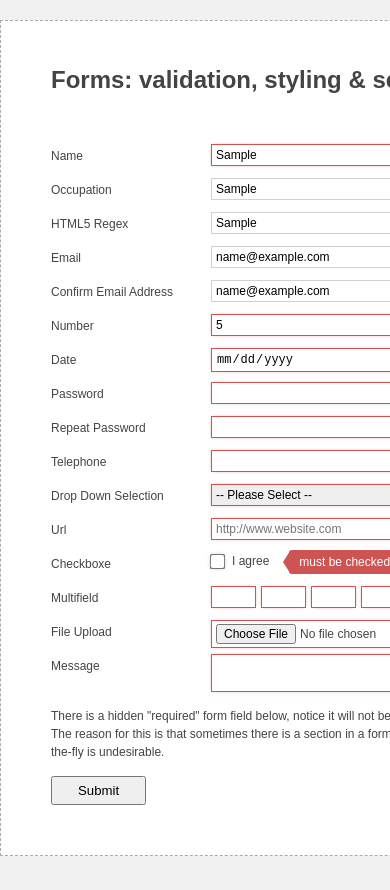
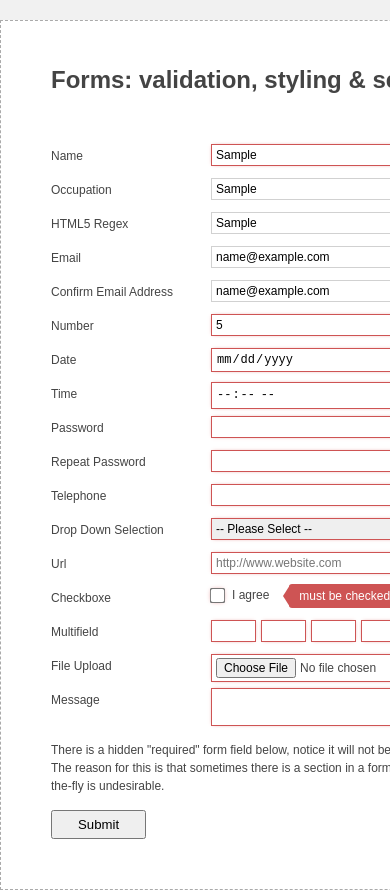
Before and after one commit to yairEO/validator, a plain HTML site: page index.html in a window 390 px wide. Both pictures are taken after typing "Sample", "Sample", "Sample", "name@example.com", "name@example.com", "5" into the empty fields and a click on the button "Submit". Shown: the top 890 px of the page. Before the commit the page ends 864 px from the top, so only its background shows below. Drawn offline with nearby package versions, Linux system fonts and the light colour scheme.

Commit message:
Major changes. - Does not rely on jQuery any longer - fixes #24 (added "time" type support) - bumped to 3.0.0

```diff
--- a/fv.css
+++ b/fv.css
@@ -101,7 +101,7 @@
 
 	.bad input,
 	.bad select,
-	.bad textarea{ border:1px solid #CE5454; box-shadow:0 0 4px -2px #CE5454; position:relative; left:0; -moz-animation:.7s 1 shake linear; -webkit-animation:0.7s 1 shake linear; }
+	.bad textarea{ border:1px solid #CE5454; box-shadow:0 0 4px -2px #CE5454; position:relative; left:0; -moz-animation:.4s 1 shake ease; -webkit-animation:0.4s 1 shake ease; }
 
 
 /* mode2 - where the label's text is above the field and not next to it
--- a/index.html
+++ b/index.html
@@ -16,10 +16,10 @@
 	<a class='btn github' href='https://github.com/yairEO/validator'>Github</a>
 	<div id='wrap'>
 		<div class='options'>
-			<label>
+		<!-- 	<label>
 				<input type='checkbox' id='vfields' />
 				Vertical orientation
-			</label>
+			</label> -->
 			<label>
 				<input type='checkbox' id='alerts' />
 				Disable alerts
@@ -103,6 +103,19 @@
 					</div>
 					<div class="field">
 						<label>
+							<span>Time</span>
+							<input class='time' type="time" name="time" required='required'>
+							<div class='tooltip help'>
+							<span>?</span>
+							<div class='content'>
+								<b></b>
+								<p>Format should be: XX:XX</p>
+							</div>
+						</div>
+						</label>
+					</div>
+					<div class="field">
+						<label>
 							<span>Password</span>
 							<input type="password" name="password" data-validate-length="6,8" required='required'>
 						</label>
@@ -136,7 +149,7 @@
 					<div class="field">
 						<label>
 							<span>Drop down selection</span>
-							<select class="required" name="dropdown">
+							<select required name="dropdown">
 								<option value="">-- please select --</option>
 								<option value="o1">Option 1</option>
 								<option value="o2">Option 2</option>
@@ -216,42 +229,48 @@
     <script src="validator.js"></script>
 	<script>
 		// initialize the validator
-		var validator = new FormValidator();
+		var validator = new FormValidator(),
+			$form = $('form');
 
-		// validate a field on "blur" event, a 'select' on 'change' event & a '.reuired' classed multifield on 'keyup':
-		$('form')
-			.on('blur', 'input[required], input.optional, select.required', function(){
-				validator.checkField.call(validator, this)
-			})
-			.on('change', 'select.required', function(){
-				validator.checkField.call(validator, this)
-			})
-			.on('keypress', 'input[required][pattern]', function(){
-				validator.checkField.call(validator, this)
-			})
 
-		$('.multi.required')
-			.on('keyup blur', 'input', function(){
-				validator.checkField.call( validator, $(this).siblings('[required]')[0] );
-			});
+		document.forms[0].addEventListener('blur', function(e){
+			validator.checkField.call(validator, e.target)
+		}, true);
+
+		document.forms[0].addEventListener('input', function(e){
+			validator.checkField.call(validator, e.target);
+		}, true);
+
+		document.forms[0].addEventListener('change', function(e){
+			validator.checkField.call(validator, e.target)
+		}, true);
+
+		document.forms[0].onsubmit = function(e){
+			var submit = true,
+				validatorResult = validator.checkAll(this);
+
+			console.log(validatorResult);
+			return !!validatorResult.valid;
+		};
+
+
+		// $('.multi.required')
+		// 	.on('keyup blur', 'input', function(){
+		// 		var field = validator.checkField.call( validator, this)
+		// 		.siblings('[required]')[0] );
+		// 	});
 
 		// bind the validation to the form submit event
 		//$('#send').click('submit');//.prop('disabled', true);
 
-		$('form').submit(function(e){
-			var submit = true,
-				validatorResult = validator.checkAll(this);
-
-			return !!validatorResult.valid;
-		});
 
 		/* FOR DEMO ONLY */
-		$('#vfields').change(function(){
-			$('form').toggleClass('mode2');
-		}).prop('checked',false);
+		// $('#vfields').change(function(){
+		// 	$('form').toggleClass('mode2');
+		// }).prop('checked',false);
 
 		$('#alerts').change(function(){
-			validator.defaults.alerts = (this.checked) ? false : true;
+			validator.settings.alerts = (this.checked) ? false : true;
 			if( this.checked )
 				$('form .alert').remove();
 		}).prop('checked',false);
--- a/validator.js
+++ b/validator.js
@@ -1,17 +1,15 @@
 /*
-    Validator v2.0.3
+    Validator v3.0.0
     (c) Yair Even Or
     https://github.com/yairEO/validator
-
-    Do not sell this software or use it as part of a package which is sold
 */
 
 
 function FormValidator(texts, settings){
-    if( texts )
-        this.texts = $.extend({}, this.texts, texts);
+    this.data = {}; // holds the form fields' data
 
-    this.settings = $.extend(true, {}, this.defaults, this.settings)
+    this.texts = this.extend({}, this.texts, texts || {});
+    this.settings = this.extend({}, this.defaults, settings || {})
 }
 
 FormValidator.prototype = {
@@ -30,6 +28,7 @@ FormValidator.prototype = {
         email           : 'email address is invalid',
         email_repeat    : 'emails do not match',
         date            : 'invalid date',
+        time            : 'invalid time',
         password_repeat : 'passwords do not match',
         no_match        : 'no match',
         complete        : 'input is not complete'
@@ -58,9 +57,9 @@ FormValidator.prototype = {
     // Tests (per type)
     // each test return "true" when passes and a string of error text otherwise
     tests : {
-        sameAsPlaceholder : function( $field, data ){
-            if( $field.prop('placeholder') )
-                return data.value != $field.prop('placeholder') || this.texts.empty;
+        sameAsPlaceholder : function( field, data ){
+            if( field.getAttribute('placeholder') )
+                return data.value != field.getAttribute('placeholder') || this.texts.empty;
             else
                 return true;
         },
@@ -78,7 +77,7 @@ FormValidator.prototype = {
             return true;
         },
 
-        email : function($field, data){
+        email : function(field, data){
             if ( !this.settings.regex.email.filter.test( data.value ) || data.value.match( this.settings.regex.email.illegalChars ) ){
                 return this.texts.email;
             }
@@ -87,7 +86,8 @@ FormValidator.prototype = {
         },
 
         // a "skip" will skip some of the tests (needed for keydown validation)
-        text : function($field, data){
+        text : function(field, data){
+            var that = this;
             // make sure there are at least X number of words, each at least 2 chars long.
             // for example 'john F kenedy' should be at least 2 words and will pass validation
             if( data.validateWords ){
@@ -96,7 +96,7 @@ FormValidator.prototype = {
                 var wordsLength = function(len){
                     for( var w = words.length; w--; )
                         if( words[w].length < len )
-                            return this.texts.short;
+                            return that.texts.short;
                     return true;
                 };
 
@@ -149,7 +149,7 @@ FormValidator.prototype = {
                     }
                 }
                 catch(err){
-                    console.warn(err, $field[0], 'regex is invalid');
+                    console.warn(err, field, 'regex is invalid');
                     return this.texts.invalid;
                 }
             }
@@ -157,7 +157,7 @@ FormValidator.prototype = {
             return true;
         },
 
-        number : function( $field, data ){
+        number : function( field, data ){
             var a = data.value;
             // if not not a number
             if( isNaN(parseFloat(a)) && !isFinite(a) ){
@@ -182,10 +182,10 @@ FormValidator.prototype = {
         },
 
         // Date is validated in European format (day,month,year)
-        date : function( $field, data ){
+        date : function( field, data ){
             var day, A = data.value.split(/[-./]/g), i;
             // if there is native HTML5 support:
-            if( $field[0].valueAsNumber )
+            if( field.valueAsNumber )
                 return true;
 
             for( i = A.length; i--; ){
@@ -203,7 +203,15 @@ FormValidator.prototype = {
             }
         },
 
-        url : function( $field, data ){
+        time : function( field, data ){
+            var pattern = /^([0-1][0-9]|2[0-3]):[0-5][0-9]$/;
+            if( pattern.test(data.value) )
+                return true;
+            else
+                return this.texts.time;
+        },
+
+        url : function( field, data ){
             // minimalistic URL validation
             if( !this.settings.regex.url.test(data.value) )
                 return this.texts.url;
@@ -211,7 +219,7 @@ FormValidator.prototype = {
             return true;
         },
 
-        hidden : function( $field, data ){
+        hidden : function( field, data ){
             if( data.lengthRange && data.value.length < data.lengthRange[0] )
                 return this.texts.short;
 
@@ -223,12 +231,12 @@ FormValidator.prototype = {
             return true;
         },
 
-        select : function( $field, data ){
+        select : function( field, data ){
             return data.value ? true : this.texts.select;
         },
 
-        checkbox : function( $field, data ){
-            if( $field[0].checked ) return true;
+        checkbox : function( field, data ){
+            if( field.checked ) return true;
 
             return this.texts.checked;
         }
@@ -236,52 +244,58 @@ FormValidator.prototype = {
 
     /**
      * Marks an field as invalid
-     * @param  {jQuery Object} $field
+     * @param  {DOM Object} field
      * @param  {String} text
      * @return {jQuery Object} - The message element for the field
      */
-    mark : function( $field, text ){
-        if( !text || !$field || !$field.length )
+    mark : function( field, text ){
+        if( !text || !field )
             return false;
 
         var that = this;
 
         // check if not already marked as 'bad' and add the 'alert' object.
         // if already is marked as 'bad', then make sure the text is set again because i might change depending on validation
-        var $item = $field.closest('.' + this.settings.classes.item),
-            $alert = $item.find('.'+this.settings.classes.alert),
+        var item = this.closest(field, '.' + this.settings.classes.item),
+            alert = item.querySelector('.'+this.settings.classes.alert),
             warning;
 
         if( this.settings.alerts ){
-            if( $alert.length )
-                $alert.html(text);
+            if( alert )
+                alert.innerHTML = text;
             else{
-                warning = $('<div class="'+ this.settings.classes.alert +'">').html( text );
-                $item.append( warning );
+                warning = '<div class="'+ this.settings.classes.alert +'">' + text + '</div>';
+                item.insertAdjacentHTML('beforeend', warning);
             }
         }
 
-        $item.removeClass(this.settings.classes.bad);
+        item.classList.remove(this.settings.classes.bad);
 
         // a delay so the "alert" could be transitioned via CSS
         setTimeout(function(){
-            $item.addClass( that.settings.classes.bad );
-        }, 0);
+            item.classList.add( that.settings.classes.bad );
+        });
 
         return warning;
     },
 
     /* un-marks invalid fields
     */
-    unmark : function( $field ){
-        if( !$field || !$field.length ){
+    unmark : function( field ){
+        if( !field ){
             console.warn('no "field" argument, null or DOM object not found');
             return false;
         }
 
-        $field.closest('.' + this.settings.classes.item)
-             .removeClass(this.settings.classes.bad)
-             .find('.'+ this.settings.classes.alert).remove();
+        var fieldWrap = this.closest(field, '.' + this.settings.classes.item);
+
+        if( fieldWrap ){
+            var warning = fieldWrap.querySelector('.'+ this.settings.classes.alert);
+            fieldWrap.classList.remove(this.settings.classes.bad);
+        }
+
+        if( warning )
+            warning.parentNode.removeChild(warning);
     },
 
     /**
@@ -290,8 +304,8 @@ FormValidator.prototype = {
      * @param  {*}      value
      * @return {Boolean} - validation test result
      */
-    testByType : function( $field, data ){
-        data = $.extend({}, data); // clone the data
+    testByType : function( field, data ){
+        data = this.extend({}, data); // clone the data
 
         var type = data.type;
 
@@ -301,56 +315,84 @@ FormValidator.prototype = {
         if( !type || type == 'password' || type == 'tel' || type == 'search' || type == 'file' )
             type = 'text';
 
-        return this.tests[type] ? this.tests[type].call(this, $field, data) : true;
+        return this.tests[type] ? this.tests[type].call(this, field, data) : true;
     },
 
-    prepareFieldData : function( $field ){
-        var data     = $field.data(),
-            nodeName = $field[0].nodeName.toLowerCase() ;
+    prepareFieldData : function( field ){
+        var nodeName = field.nodeName.toLowerCase(),
+            id = Math.random().toString(36).substr(2,9);
 
-        data.value   = $field[0].value.replace(/^\s+|\s+$/g, "") // cache the value of the field and trim it
-        data.valid   = true             // initialize validity of field
-        data.type    = $field.attr('type');   // every field starts as 'valid=true' until proven otherwise
-        data.pattern = $field.attr('pattern');
+        field["_validatorId"] = id;
+        this.data[id] = {};
+
+        this.data[id].value   = field.value.replace(/^\s+|\s+$/g, "");  // cache the value of the field and trim it
+        this.data[id].valid   = true;                                  // initialize validity of field
+        this.data[id].type    = field.getAttribute('type');             // every field starts as 'valid=true' until proven otherwise
+        this.data[id].pattern = field.getAttribute('pattern');
 
         // Special treatment
         if( nodeName === "select" )
-            data.type = "select";
+            this.data[id].type = "select";
 
         else if( nodeName === "textarea" )
-            data.type = "text";
+            this.data[id].type = "text";
 
         /* Gather Custom data attributes for specific validation:
         */
-        data.validateWords = data['validateWords']       || 0;
-        data.lengthRange   = data['validateLengthRange'] ? (data['validateLengthRange']+'').split(',') : [1];
-        data.lengthLimit   = data['validateLength']      ? (data['validateLength']+'').split(',') : false;
-        data.minmax        = data['validateMinmax']      ? (data['validateMinmax']+'').split(',') : false; // for type 'number', defines the minimum and/or maximum for the value as a number.
+        this.data[id].validateWords  = field.getAttribute('data-validate-words')        || 0;
+        this.data[id].lengthRange    = field.getAttribute('data-validate-length-range') ? (field.getAttribute('data-validate-length-range')+'').split(',') : [1];
+        this.data[id].lengthLimit    = field.getAttribute('data-validateL-length')      ? (field.getAttribute('data-validateL-length')+'').split(',') : false;
+        this.data[id].minmax         = field.getAttribute('data-validate-minmax')       ? (field.getAttribute('data-validate-minmax')+'').split(',') : false; // for type 'number', defines the minimum and/or maximum for the value as a number.
+        this.data[id].validateLinked = field.getAttribute('data-validate-linked');
 
-        return data;
+        return this.data[id];
     },
 
-    /**
-     * Validations per-character keypress
-     * @param  {DOM Object} elm
-     * @return {Boolean}
-     */
-    keypress : function( elm ){
-        var that = this,
-            deferred = new $.Deferred();
-        // a hack to let some time pass so the latest value will be read
-        setTimeout(function(){
-            var $field = $(elm),
-                data = that.prepareFieldData( $field ),
-                test = that.testByType( $field, data );
-            //  String.fromCharCode(e.charCode)
+    closest : function(el, selector){
+        var matchesFn;
 
-            //if( e.charCode ){
-            deferred.resolve( test );
-           // }
-        }, 0);
+        // find vendor prefix
+        ['matches','webkitMatchesSelector','mozMatchesSelector','msMatchesSelector','oMatchesSelector'].some(function(fn) {
+            if (typeof document.body[fn] == 'function') {
+                matchesFn = fn;
+                return true;
+            }
+            return false;
+        })
 
-        return deferred;
+        var parent;
+
+        // traverse parents
+        while (el) {
+            parent = el.parentElement;
+            if (parent && parent[matchesFn](selector)) {
+                return parent;
+            }
+            el = parent;
+        }
+
+        return null;
+    },
+
+    // MDN polyfill for Object.assign
+    extend : function(target, varArgs){
+        if( !target )
+            throw new TypeError('Cannot convert undefined or null to object');
+
+        var to = Object(target),
+            nextKey, nextSource, index;
+
+        for( index = 1; index < arguments.length; index++ ){
+            nextSource = arguments[index];
+
+            if( nextSource != null ) // Skip over if undefined or null
+                for( nextKey in nextSource )
+                    // Avoid bugs when hasOwnProperty is shadowed
+                    if( Object.prototype.hasOwnProperty.call(nextSource, nextKey) )
+                        to[nextKey] = nextSource[nextKey];
+        }
+
+        return to;
     },
 
     /* Checks a single form field by it's type and specific (custom) attributes
@@ -358,19 +400,23 @@ FormValidator.prototype = {
     * {Boolean} silent - don't mark a field and only return if it passed the validation or not
     */
     checkField : function( field, silent ){
-        var $field = $(field);
+        // skip testing fields whom their type is not HIDDEN but they are HIDDEN via CSS.
+        if( field.type !='hidden' && !field.clientWidth )
+            return { valid:true, error:"" }
 
-        this.unmark( $field );
+        field = this.filterFormElements( [field] )[0];
 
-        // skip testing fields whom their type is not HIDDEN but they are HIDDEN via CSS.
-        if( field.type !='hidden' && $field.is(':hidden') )
-            return { valid:true, error:"" }
+        // if field did not pass filtering or is simply not passed
+        if( !field )
+            return {};
+
+       // this.unmark( field );
 
         var linkedTo,
             testResult,
-            optional = $field.hasClass('optional'),
-            data = this.prepareFieldData( $field ),
-            form = $field.closest('form'); // if the field is part of a form, then cache it
+            optional = field.className.indexOf('optional') != -1,
+            data = this.prepareFieldData( field ),
+            form = this.closest(field, 'form'); // if the field is part of a form, then cache it
 
         // check if field has any value
         /* Validate the field's value is different than the placeholder attribute (and attribute exists)
@@ -383,7 +429,7 @@ FormValidator.prototype = {
 
         // if the field has value, check if that value is same as placeholder
         if( testResult === true )
-            testResult = this.tests.sameAsPlaceholder.call(this, $field, data );
+            testResult = this.tests.sameAsPlaceholder.call(this, field, data );
 
         data.valid = optional || testResult === true;
 
@@ -396,25 +442,25 @@ FormValidator.prototype = {
 
         // validate by type of field. use 'attr()' is proffered to get the actual value and not what the browsers sees for unsupported types.
         if( data.valid ){
-            testResult = this.testByType($field, data);
+            testResult = this.testByType(field, data);
             data.valid = testResult === true ? true : false;
         }
 
         // if this field is linked to another field (their values should be the same)
         if( data.valid && data.validateLinked ){
             if( data['validateLinked'].indexOf('#') == 0 )
-                linkedTo = $(data['validateLinked'])
+                linkedTo = document.body.querySelector(data['validateLinked'])
             else if( form.length )
-                linkedTo = form.find(':input[name=' + data['validateLinked'] + ']');
+                linkedTo = form.querySelector('[name=' + data['validateLinked'] + ']');
             else
-                linkedTo = $(':input[name=' + data['validateLinked'] + ']');
+                linkedTo = document.body.querySelector('[name=' + data['validateLinked'] + ']');
 
-            testResult = this.tests.linked.call(this, field.value, linkedTo.val(), data.type );
+            testResult = this.tests.linked.call(this, field.value, linkedTo.value, data.type );
             data.valid = testResult === true ? true : false;
         }
 
         if( !silent )
-            this[data.valid ? "unmark" : "mark"]( $field, testResult ); // mark / unmark the field
+            this[data.valid ? "unmark" : "mark"]( field, testResult ); // mark / unmark the field
 
         return {
             valid : data.valid,
@@ -422,10 +468,30 @@ FormValidator.prototype = {
         };
     },
 
-    checkAll : function( $form ){
-        $form = $($form);
+    /**
+     * Only allow certain form elements which are actual inputs to be validated
+     * @param  {HTMLCollection} form fields Array [description]
+     * @return {Array}                            [description]
+     */
+    filterFormElements( fields ){
+        var i,
+            fieldsToCheck = [];
 
-        if( $form.length == 0 ){
+        for( i = fields.length; i--; ) {
+            var isAllowedElement = fields[i].nodeName.match(/input|textarea|select/gi),
+                isRequiredAttirb = fields[i].hasAttribute('required'),
+                isDisabled = fields[i].hasAttribute('disabled'),
+                isOptional = fields[i].className.indexOf('optional') != -1;
+
+            if( isAllowedElement && (isRequiredAttirb || isOptional) && !isDisabled )
+                fieldsToCheck.push(fields[i]);
+        }
+
+        return fieldsToCheck;
+    },
+
+    checkAll : function( form ){
+        if( !form ){
             console.warn('element not found');
             return false;
         }
@@ -435,17 +501,17 @@ FormValidator.prototype = {
                 valid  : true,  // overall form validation flag
                 fields : []     // array of objects (per form field)
             },
-            validField,
+            fieldsToCheck= this.filterFormElements( form.elements );
             // get all the input/textareas/select fields which are required or optional (meaning, they need validation only if they were filled)
-            fieldsToCheck = $form.find(':input').filter('[required=required], .required, .optional').not('[disabled=disabled]');
 
-        fieldsToCheck.each(function(){
-            var fieldData = that.checkField(this);
+        fieldsToCheck.forEach(function(elm, i){
+            var fieldData = that.checkField(elm);
+
             // use an AND operation, so if any of the fields returns 'false' then the submitted result will be also FALSE
             result.valid = !!(result.valid * fieldData.valid);
 
             result.fields.push({
-                field   : this,
+                field   : elm,
                 error   : fieldData.error,
                 valid   : !!fieldData.valid
             })
```
Also changed, not shown: README.md.
